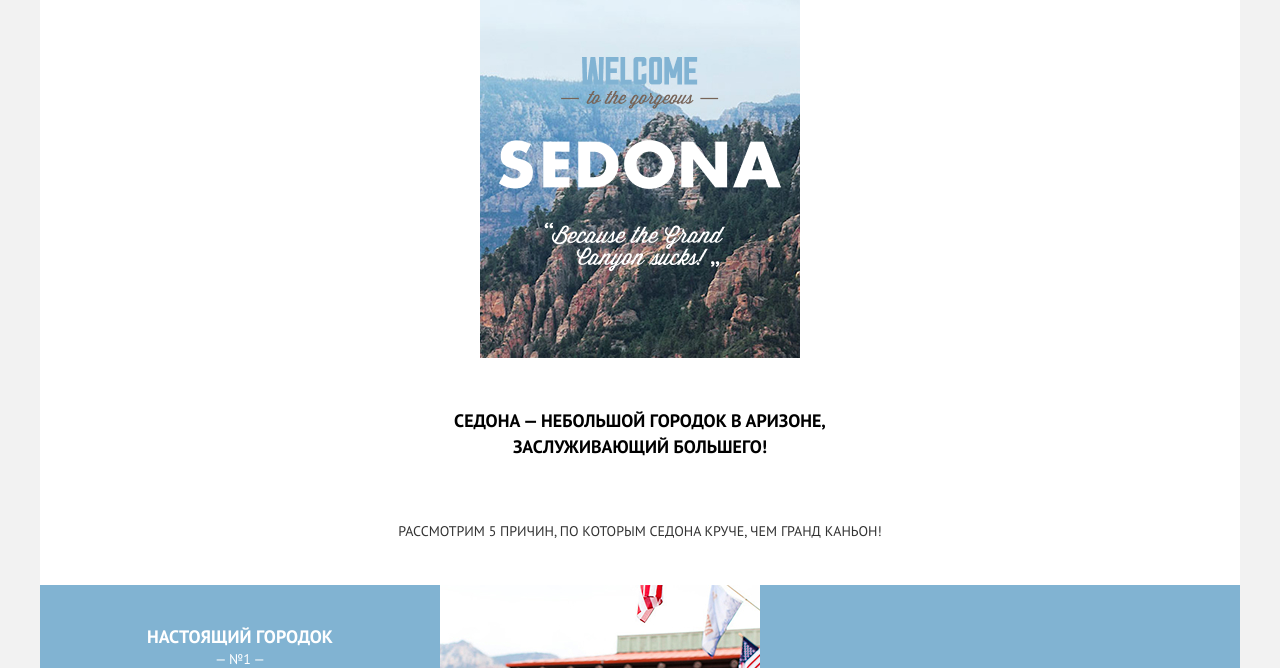
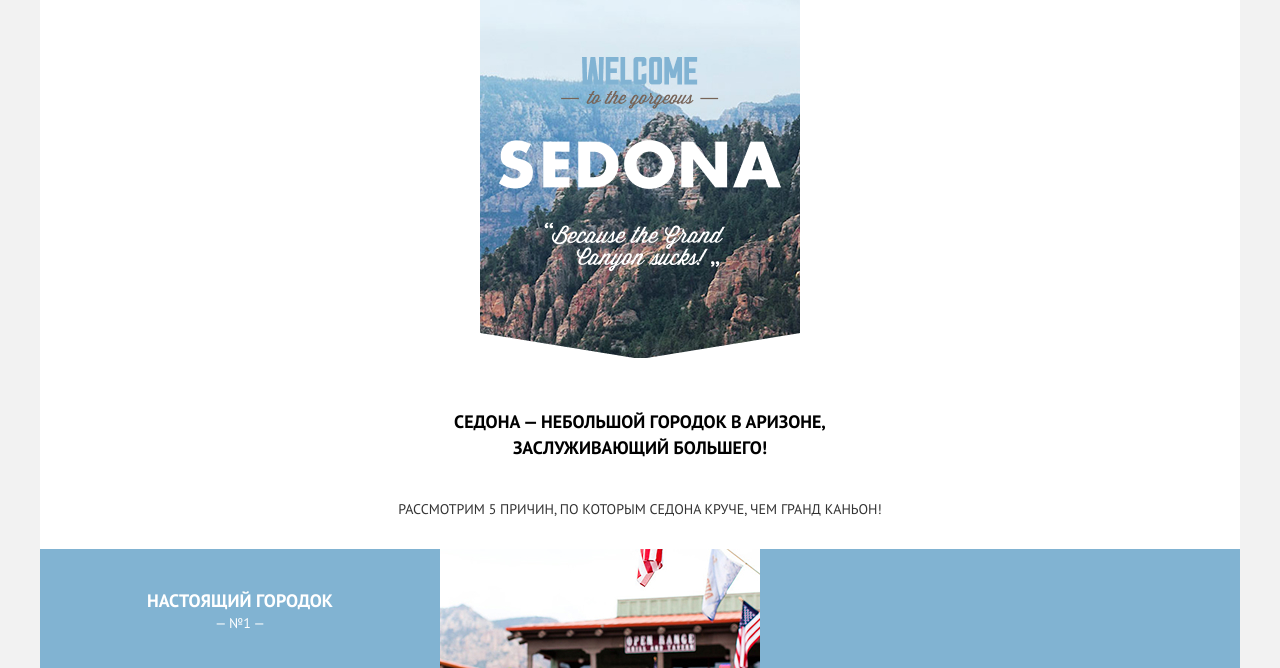
Before and after one commit to ztutze/SedonaProject, a website: page source/index.html in a window 1280 px wide. Shown: the part 87-755 px from the top of the page. Drawn offline with nearby package versions, Linux system fonts and the light colour scheme; files that its build step writes are made by us from their sources.

Commit message:
minor intro fixes

```diff
--- a/source/sass/blocks/intro.scss
+++ b/source/sass/blocks/intro.scss
@@ -18,6 +18,15 @@
     left: 50%;
     transform: translate(-50%, -50%);
     background-image: url("../img/intro-img-text.png");
+    background-repeat: no-repeat;
+  }
+
+  &::after {
+    content: "";
+    align-self: end;
+    height: 57px;
+    margin-top: -56px;
+    background-image: url("../img/intro-triangle.png");
     background-repeat: no-repeat;
   }
 }
@@ -52,7 +61,7 @@
 .intro__slogan {
   font-weight: 700;
   font-size: 18px;
-  margin-bottom: 44px;
+  margin-bottom: 35px;
   text-wrap: balance;
 }
 
@@ -60,5 +69,7 @@
   font-size: 14px;
   color: $text-grey;
   // text-wrap: balance;
+  margin: 0;
+  padding: 0;
   text-wrap: pretty;
 }
```
Also changed, not shown: source/img/intro-triangle.png (added), source/img/intro-triangle.svg (deleted).
